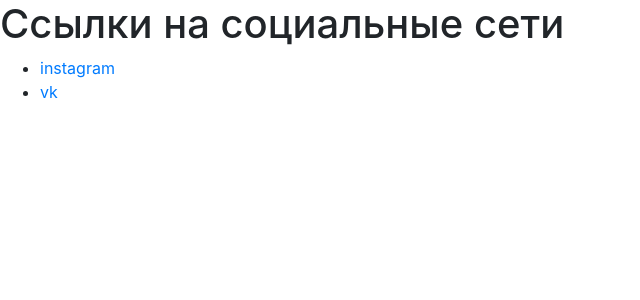
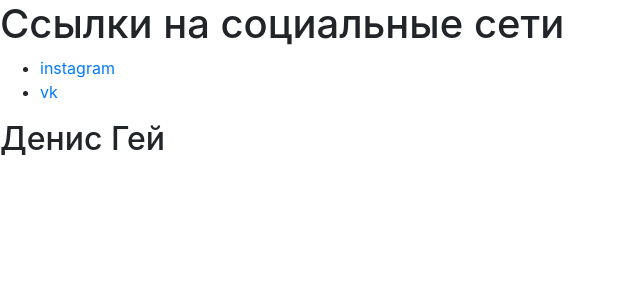
Before and after one commit to ddkhugaev/test-flask, a Flask app: page / in a window 1280 px wide. Shown: the top 300 px of the page, without its empty margins (0-640 px from the left). Run offline with Flask 2, Linux system fonts and the light colour scheme; some libraries are stand-ins or nearby versions.

Commit message:
edit index.html

```diff
--- a/templates/index.html
+++ b/templates/index.html
@@ -14,5 +14,6 @@
             <li><a href="https://www.instagram.com/ddkhugaev" target="_blank">instagram</a></li>
             <li><a href="https://vk.com/ddkhugaev" target="_blank">vk</a></li>
         </ul>
+        <h2>Денис Гей</h2>
     </body>
 </html>
```
